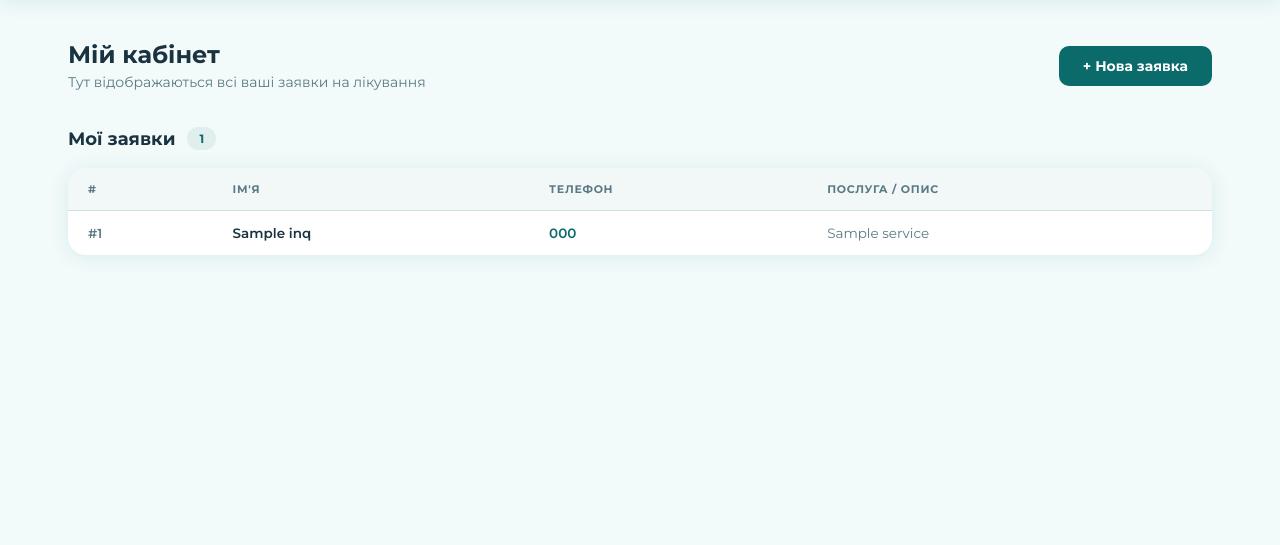
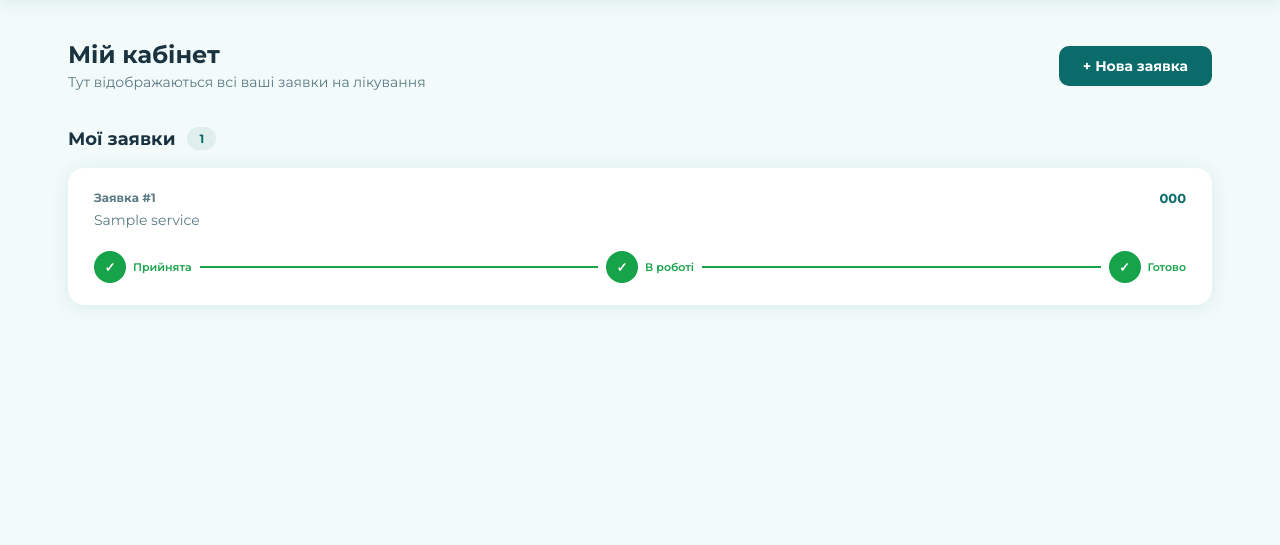
Before and after one commit to bodia229/GlobalMed_tur, a Python web app: template templates/dashboard.html in a window 1280 px wide. Shown: the part 68-613 px from the top of the page. Run offline with Jinja, Linux system fonts and the light colour scheme; the template is opened without the code that fills it: most values are stand-ins (such as "Sample title", 1, 10 or a date in 2020).

Commit message:
Add inquiry status tracker: stepper in dashboard, controls in admin
Co-Authored-By: Claude Sonnet 4.6 <noreply@anthropic.com>

```diff
--- a/templates/dashboard.html
+++ b/templates/dashboard.html
@@ -111,7 +111,7 @@ function gtag_report_conversion(url) {
     }
     .btn-new-inquiry:hover { background: var(--primary-light); }
 
-    /* ─── TABLE ─── */
+    /* ─── SECTION HEAD ─── */
     .section-head { display: flex; align-items: center; gap: 12px; margin-bottom: 18px; }
     .section-head h2 { font-size: 18px; font-weight: 700; color: var(--text); }
     .count-badge {
@@ -119,33 +119,59 @@ function gtag_report_conversion(url) {
       font-size: 12px; font-weight: 700; padding: 4px 12px; border-radius: 20px;
     }
 
-    .table-wrap {
-      background: var(--white); border-radius: 18px;
-      box-shadow: 0 2px 20px var(--shadow); overflow: hidden;
+    /* ─── INQUIRY CARDS ─── */
+    .inq-list { display: flex; flex-direction: column; gap: 14px; }
+
+    .inq-card {
+      background: var(--white); border-radius: 16px;
+      box-shadow: 0 2px 18px var(--shadow);
+      padding: 22px 26px;
     }
 
-    table { width: 100%; border-collapse: collapse; }
-    thead th {
-      background: rgba(11, 107, 107, 0.05);
-      padding: 14px 20px; text-align: left;
-      font-size: 11px; font-weight: 700; color: var(--text-light);
-      text-transform: uppercase; letter-spacing: 0.7px;
-      border-bottom: 1px solid rgba(11, 107, 107, 0.08);
+    .inq-card-top {
+      display: flex; align-items: flex-start;
+      justify-content: space-between; gap: 16px;
+      margin-bottom: 20px; flex-wrap: wrap;
     }
-    tbody tr {
-      border-bottom: 1px solid rgba(11, 107, 107, 0.06);
-      transition: background 0.15s;
+    .inq-num { font-size: 12px; font-weight: 700; color: var(--text-light); }
+    .inq-service {
+      font-size: 14px; color: var(--text-light); line-height: 1.6;
+      max-width: 600px; margin-top: 4px;
     }
-    tbody tr:last-child { border-bottom: none; }
-    tbody tr:hover { background: rgba(11, 107, 107, 0.03); }
-    tbody td { padding: 14px 20px; font-size: 13.5px; color: var(--text); vertical-align: middle; }
+    .inq-phone { font-size: 13px; font-weight: 700; color: var(--primary); white-space: nowrap; }
 
-    .td-id { color: var(--text-light); font-weight: 600; font-size: 13px; }
-    .td-name { font-weight: 600; }
-    .td-phone { color: var(--primary); font-weight: 600; }
-    .td-service {
-      max-width: 340px; white-space: nowrap;
-      overflow: hidden; text-overflow: ellipsis; color: var(--text-light);
+    /* ─── STEPPER ─── */
+    .stepper { display: flex; align-items: center; gap: 0; }
+    .step-item { display: flex; align-items: center; gap: 0; }
+    .step-circle {
+      width: 32px; height: 32px; border-radius: 50%; border: 2px solid;
+      display: flex; align-items: center; justify-content: center;
+      font-size: 13px; font-weight: 700; flex-shrink: 0;
+      transition: all 0.3s;
+    }
+    .step-label {
+      font-size: 11px; font-weight: 600; white-space: nowrap;
+      margin-left: 7px;
+    }
+    .step-line { flex: 1; height: 2px; min-width: 30px; margin: 0 8px; }
+
+    /* inactive */
+    .step-item.inactive .step-circle { border-color: #D0E8E8; color: #D0E8E8; background: #fff; }
+    .step-item.inactive .step-label  { color: #C0D8D8; }
+    .step-line.inactive { background: #D0E8E8; }
+
+    /* active (current) */
+    .step-item.active .step-circle { border-color: var(--primary); color: var(--primary); background: rgba(11,107,107,0.07); }
+    .step-item.active .step-label  { color: var(--primary); }
+
+    /* done */
+    .step-item.done .step-circle { border-color: #16a34a; background: #16a34a; color: #fff; }
+    .step-item.done .step-label  { color: #16a34a; }
+    .step-line.done { background: #16a34a; }
+
+    @media (max-width: 520px) {
+      .step-label { display: none; }
+      .step-line { min-width: 16px; }
     }
 
     .empty-state {
@@ -157,7 +183,7 @@ function gtag_report_conversion(url) {
 
     @media (max-width: 620px) {
       .nav-email { display: none; }
-      thead th:nth-child(3), tbody td:nth-child(3) { display: none; }
+      .inq-card { padding: 16px 16px; }
     }
   </style>
 </head>
@@ -201,28 +227,58 @@ function gtag_report_conversion(url) {
     <span class="count-badge">{{ inquiries|length }}</span>
   </div>
 
-  <div class="table-wrap">
   {% if inquiries %}
-    <table>
-      <thead>
-        <tr>
-          <th>#</th>
-          <th>Ім'я</th>
-          <th>Телефон</th>
-          <th>Послуга / Опис</th>
-        </tr>
-      </thead>
-      <tbody>
+  <div class="inq-list">
     {% for inq in inquiries %}
-        <tr>
-          <td class="td-id">#{{ inq.id }}</td>
-          <td class="td-name">{{ inq.name }}</td>
-          <td class="td-phone">{{ inq.phone }}</td>
-          <td class="td-service" title="{{ inq.service }}">{{ inq.service }}</td>
-        </tr>
+    {% set st = inq.status or 'pending' %}
+    <div class="inq-card">
+      <div class="inq-card-top">
+        <div>
+          <div class="inq-num">Заявка #{{ inq.id }}</div>
+          <div class="inq-service">{{ inq.service or '—' }}</div>
+        </div>
+        <div class="inq-phone">{{ inq.phone }}</div>
+      </div>
+
+      <!-- Stepper -->
+      <div class="stepper">
+        <!-- Прийнята -->
+        <div class="step-item {% if st == 'pending' %}active{% else %}done{% endif %}">
+          <div class="step-circle">{% if st == 'pending' %}1{% else %}✓{% endif %}</div>
+          <div class="step-label">Прийнята</div>
+        </div>
+
+        <div class="step-line {% if st in ('in_progress', 'done') %}done{% else %}inactive{% endif %}"></div>
+
+        <!-- В роботі -->
+        {% if st == 'pending' %}
+        <div class="step-item inactive">
+          <div class="step-circle">2</div>
+          <div class="step-label">В роботі</div>
+        </div>
+        {% elif st == 'in_progress' %}
+        <div class="step-item active">
+          <div class="step-circle">2</div>
+          <div class="step-label">В роботі</div>
+        </div>
+        {% else %}
+        <div class="step-item done">
+          <div class="step-circle">✓</div>
+          <div class="step-label">В роботі</div>
+        </div>
+        {% endif %}
+
+        <div class="step-line {% if st == 'done' %}done{% else %}inactive{% endif %}"></div>
+
+        <!-- Готово -->
+        <div class="step-item {% if st == 'done' %}done{% else %}inactive{% endif %}">
+          <div class="step-circle">{% if st == 'done' %}✓{% else %}3{% endif %}</div>
+          <div class="step-label">Готово</div>
+        </div>
+      </div>
+    </div>
     {% endfor %}
-      </tbody>
-    </table>
+  </div>
   {% else %}
   <div class="empty-state">
     <div class="empty-icon">📋</div>
@@ -231,7 +287,6 @@ function gtag_report_conversion(url) {
     <a href="/#contact" class="btn-new-inquiry">Залишити заявку →</a>
   </div>
   {% endif %}
-  </div>
 
 </div>
 
```
Also changed, not shown: main.py (+32 -5 lines), templates/admin.html (+62 -0 lines). Lines whose indentation alone changed are shown as unchanged.
